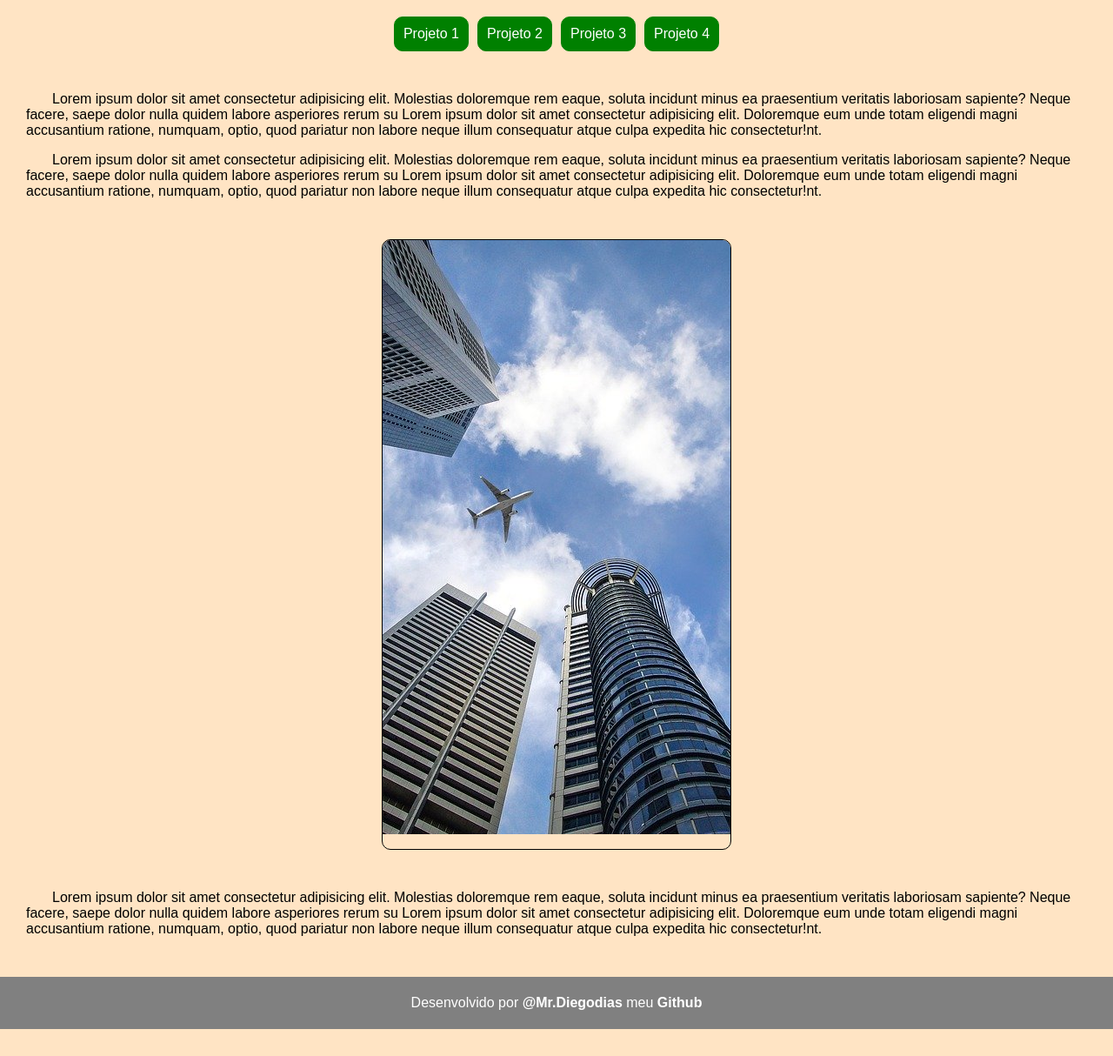
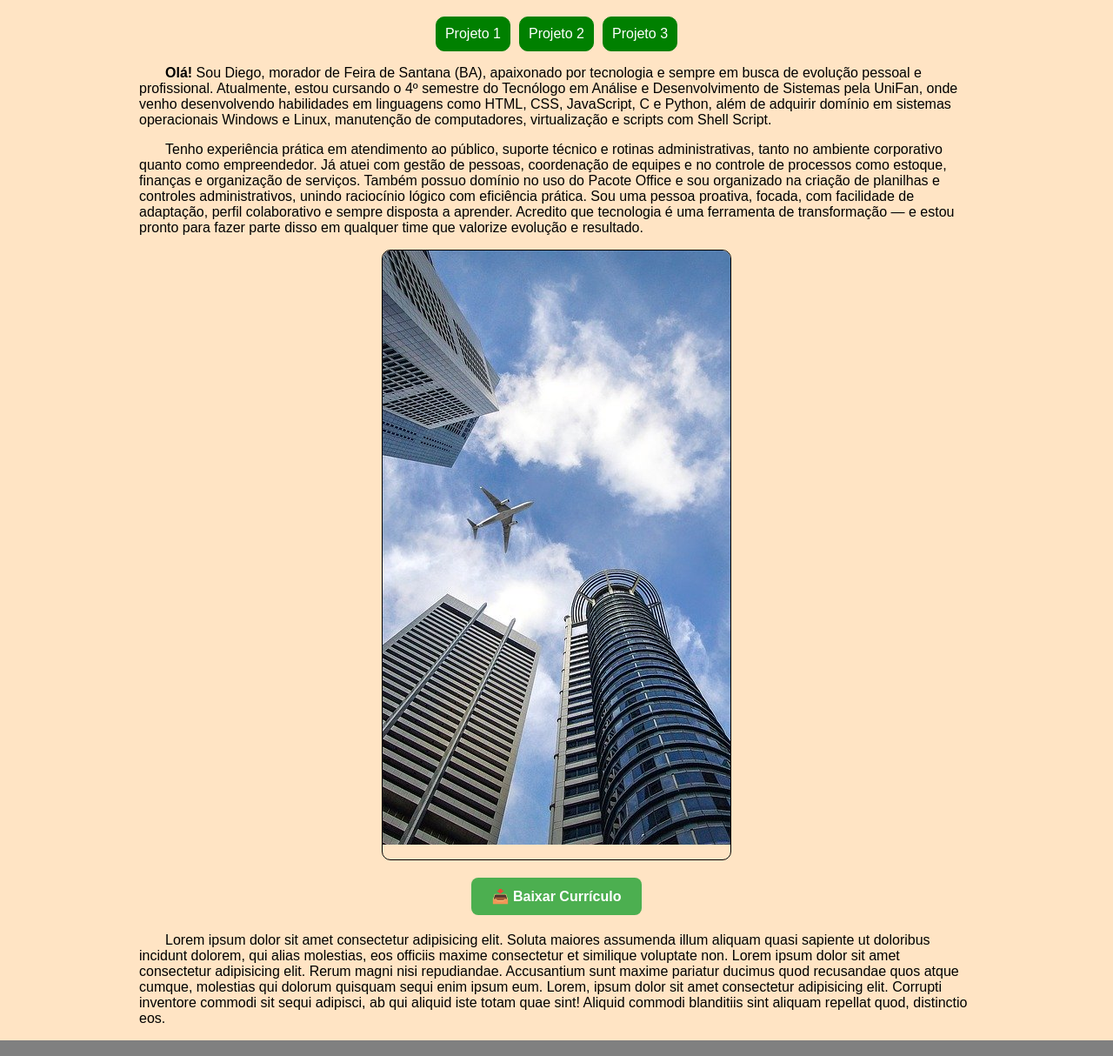
Before and after one commit to diegodias-dev/curriculo-online, a plain HTML site: page index.html in a window 1280 px wide. Shown: the part 85-1299 px from the top of the page at 87% size. Before the commit the page ends 1268 px from the top, so only its background shows below. Drawn offline with Linux system fonts and the light colour scheme.

Commit message:
3 commit

```diff
--- a/index.html
+++ b/index.html
@@ -4,7 +4,7 @@
     <meta charset="UTF-8">
     <meta name="viewport" content="width=device-width, initial-scale=1.0">
     <title>Projeto Curriculo</title>
-    <link rel="shortcut icon" href="pngimg.com - pirate_PNG20.png" type="image/x-icon">
+    <link rel="shortcut icon" href="pngimg.com - ships_wheel_PNG28.png" type="image/x-icon">
     <style>
         body{
             background-color: bisque;
@@ -32,9 +32,10 @@
 
         }
 
-        article{
+      .texto{
             margin: auto;
-            padding: 30px;
+            padding-right: 20vh;
+            padding-left: 20vh;
             text-indent: 30px;
 
         }
@@ -80,15 +81,22 @@
     <a href="https://diegodias-dev.github.io/site_Android/" target="frame" class="link">Projeto 1</a >
     <a href="https://diegodias-dev.github.io/cordel_moderno/" target="frame" class="link">Projeto 2</a>
     <a href="https://diegodias-dev.github.io/tabelas/" target="frame" class="link">Projeto 3</a>
-    <a href="https://github.com/diegodias-dev" target="frame" class="link">Projeto 4</a>
+
     </nav>
     <main>
+        <article class="texto">
 
-        <article>
-                <p>Lorem ipsum dolor sit amet consectetur adipisicing elit. Molestias doloremque rem eaque, soluta incidunt minus ea praesentium veritatis laboriosam sapiente? Neque facere, saepe dolor nulla quidem labore asperiores rerum su Lorem ipsum dolor sit amet consectetur adipisicing elit. Doloremque eum unde totam eligendi magni accusantium ratione, numquam, optio, quod pariatur non labore neque illum consequatur atque culpa expedita hic consectetur!nt.</p>
 
-                <p>Lorem ipsum dolor sit amet consectetur adipisicing elit. Molestias doloremque rem eaque, soluta incidunt minus ea praesentium veritatis laboriosam sapiente? Neque facere, saepe dolor nulla quidem labore asperiores rerum su Lorem ipsum dolor sit amet consectetur adipisicing elit. Doloremque eum unde totam eligendi magni accusantium ratione, numquam, optio, quod pariatur non labore neque illum consequatur atque culpa expedita hic consectetur!nt.</p>
+                <p><strong>Olá!</strong> Sou Diego, morador de Feira de Santana (BA), apaixonado por tecnologia e sempre em busca de evolução pessoal e profissional. Atualmente, estou cursando o 4º semestre do Tecnólogo em Análise e Desenvolvimento de Sistemas pela UniFan, onde venho desenvolvendo habilidades em linguagens como HTML, CSS, JavaScript, C e Python, além de adquirir domínio em sistemas operacionais Windows e Linux, manutenção de computadores, virtualização e scripts com Shell Script.
+
+                </p>
+                <p>Tenho experiência prática em atendimento ao público, suporte técnico e rotinas administrativas, tanto no ambiente corporativo quanto como empreendedor. Já atuei com gestão de pessoas, coordenação de equipes e no controle de processos como estoque, finanças e organização de serviços.
+
+                Também possuo domínio no uso do Pacote Office e sou organizado na criação de planilhas e controles administrativos, unindo raciocínio lógico com eficiência prática.
+
+                Sou uma pessoa proativa, focada, com facilidade de adaptação, perfil colaborativo e sempre disposta a aprender. Acredito que tecnologia é uma ferramenta de transformação — e estou pronto para fazer parte disso em qualquer time que valorize evolução e resultado.</p>
         </article>
+
 
         <div id="telefone">
             <iframe id="tela" name="frame"  src="Captura de tela de 2025-07-23 01-52-07.png" frameborder="0">  <!-- add o name frame que sera execultado apartir da target frame -->
@@ -97,16 +105,27 @@
             </iframe>
         </div>
 
+        <div style="text-align: center; margin: 20px 0;">
+            <a href="meuarquivo.pdf" download="curriculo-diego.pdf"
+            style="display: inline-block; padding: 12px 24px; background-color: #4CAF50; color: white; text-decoration: none; border-radius: 8px; font-weight: bold;">
+            📥 Baixar Currículo
+            </a>
+        </div>
 
 
-        <article>
-                <p>Lorem ipsum dolor sit amet consectetur adipisicing elit. Molestias doloremque rem eaque, soluta incidunt minus ea praesentium veritatis laboriosam sapiente? Neque facere, saepe dolor nulla quidem labore asperiores rerum su Lorem ipsum dolor sit amet consectetur adipisicing elit. Doloremque eum unde totam eligendi magni accusantium ratione, numquam, optio, quod pariatur non labore neque illum consequatur atque culpa expedita hic consectetur!nt.</p>
+        <article class="texto">
+            <p>Lorem ipsum dolor sit amet consectetur adipisicing elit. Soluta maiores assumenda illum aliquam quasi sapiente ut doloribus incidunt dolorem, qui alias molestias, eos officiis maxime consectetur et similique voluptate non. Lorem ipsum dolor sit amet consectetur adipisicing elit. Rerum magni nisi repudiandae. Accusantium sunt maxime pariatur ducimus quod recusandae quos atque cumque, molestias qui dolorum quisquam sequi enim ipsum eum. Lorem, ipsum dolor sit amet consectetur adipisicing elit. Corrupti inventore commodi sit sequi adipisci, ab qui aliquid iste totam quae sint! Aliquid commodi blanditiis sint aliquam repellat quod, distinctio eos.</p>
         </article>
+
+
+
+
+
 
     </main>
 
     <footer>
-    <p>Desenvolvido por <a href="https://www.instagram.com/mr.diegodias/?igsh=MWowZnl0cGYzYXpyMg%3D%3D&utm_source=qr#" target="_blank">@Mr.Diegodias</a> meu <a href="https://github.com/diegodias-devfac" target="_blank">Github</a></p>
+    <p>Desenvolvido por <a href="https://www.instagram.com/mr.diegodias/?igsh=MWowZnl0cGYzYXpyMg%3D%3D&utm_source=qr#" target="_blank">@Mr.Diegodias</a> meu <a href="https://github.com/diegodias-dev" target="_blank">Github</a></p>
 
 </body>
 </html>
```
Also changed, not shown: pngimg.com - ships_wheel_PNG28.png (added), 1 other file.
